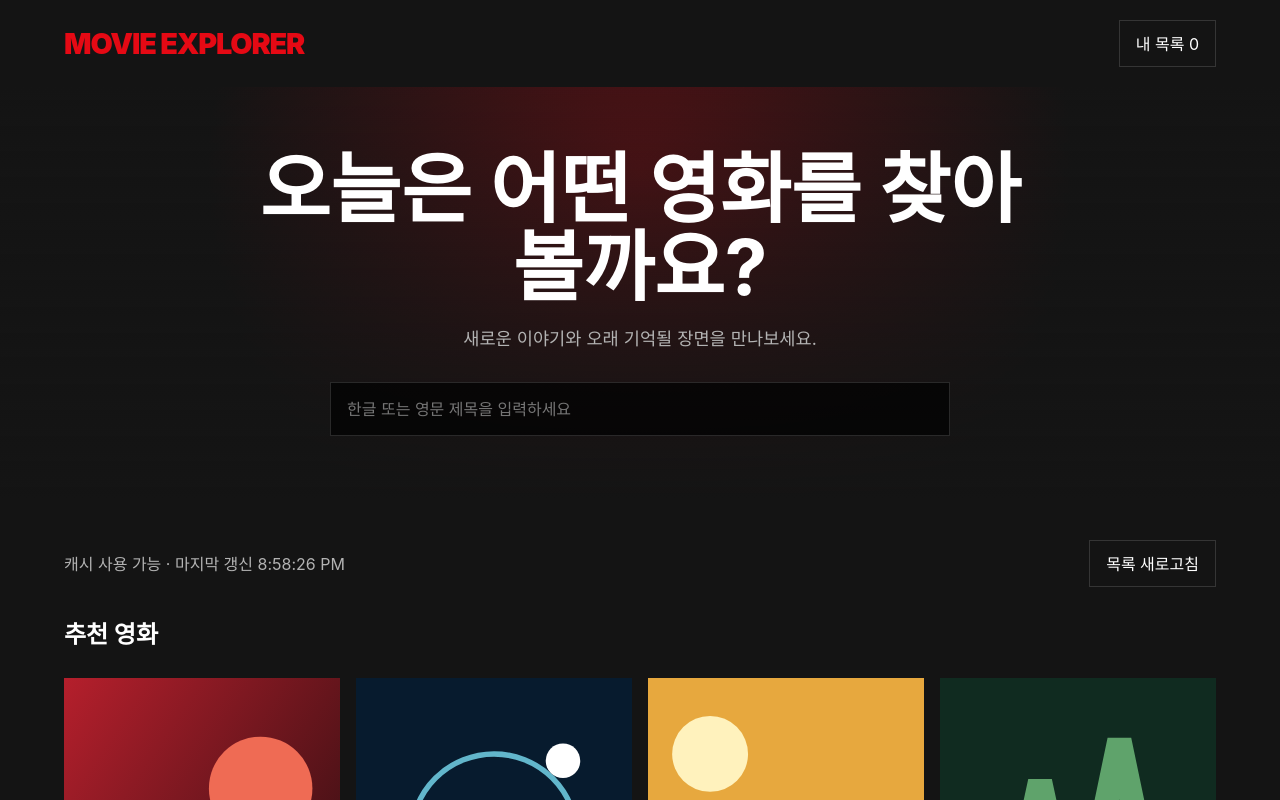
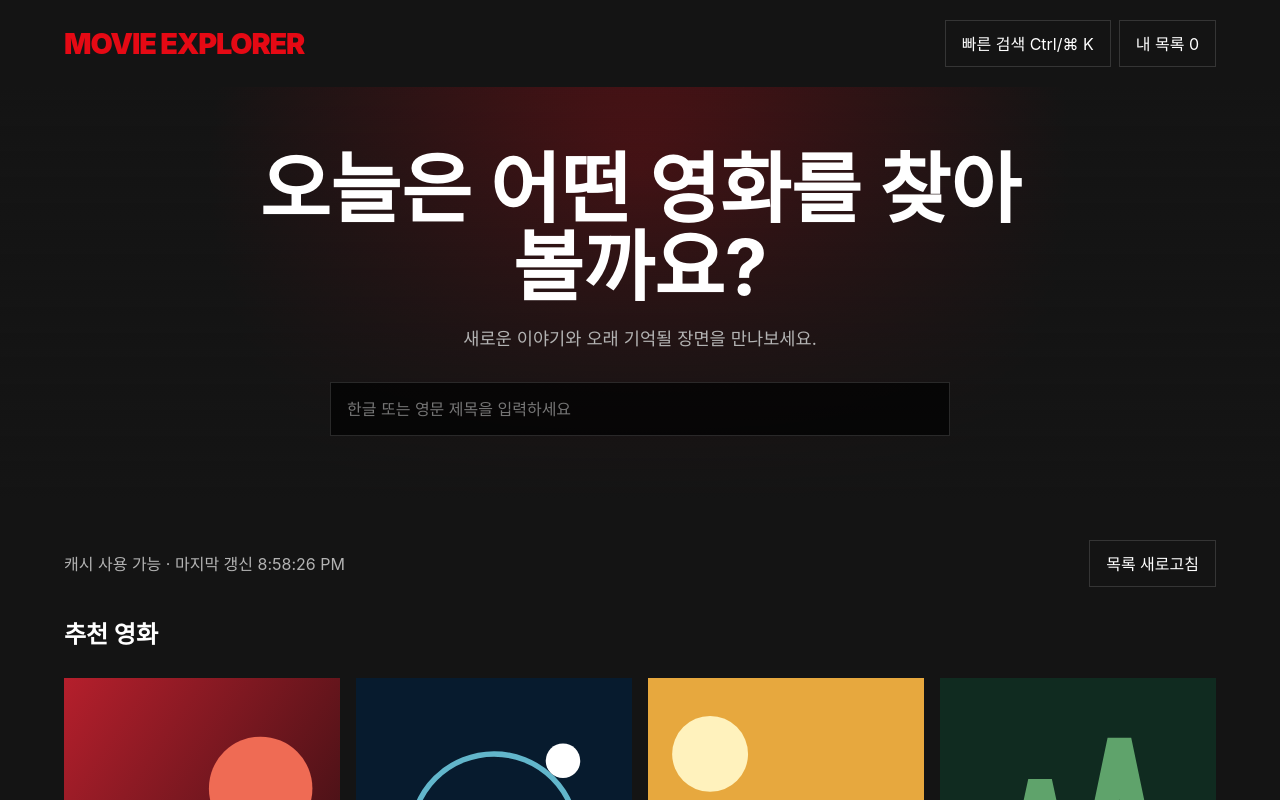
Before and after one commit to kjh9211/dhsms-movie_explorer, a React (Vite) app: page / in a window 1280 px wide. Shown: the top 800 px of the page. Built offline with nearby package versions, Linux system fonts and the light colour scheme.

Commit message:
feat: add keyboard accessible command palette

```diff
--- a/src/App.css
+++ b/src/App.css
@@ -23,6 +23,7 @@
 .sr-only { position:absolute; width:1px; height:1px; padding:0; margin:-1px; overflow:hidden; clip:rect(0,0,0,0); white-space:nowrap; border:0; }
 .detail-page { position:relative; min-height:calc(100vh - 80px); overflow:hidden; }.detail-backdrop { position:absolute; inset:0 0 auto; height:70vh; background-size:cover; background-position:center; opacity:.35; filter:blur(2px); }.detail-content { position:relative; max-width:var(--content-max-width); margin:auto; padding:3rem 5% 6rem; }.back-link { display:inline-block; margin-bottom:2rem; color:white; }.detail-grid { display:grid; grid-template-columns:minmax(220px,350px) 1fr; gap:clamp(2rem,6vw,5rem); align-items:center; }.detail-grid>img { width:100%; aspect-ratio:2/3; object-fit:cover; }.detail-grid h1 { margin:.2rem 0; font-size:clamp(2.5rem,7vw,5.5rem); line-height:1; }.eyebrow,.original-title,.state-note { color:var(--color-text-secondary); }.rating { color:#ffd166; font-weight:700; }.overview { max-width:700px; font-size:1.1rem; line-height:1.8; }.accent-button { display:inline-block; border:0; background:var(--color-accent); color:white; padding:.85rem 1.2rem; font-weight:700; text-decoration:none; cursor:pointer; }.state-note { font-size:.85rem; }.not-found { min-height:70vh; display:grid; place-content:center; justify-items:center; padding:3rem; text-align:center; }.not-found strong { color:var(--color-accent); font-size:clamp(5rem,18vw,11rem); line-height:1; }
 a:focus-visible,button:focus-visible,input:focus-visible { outline:3px solid white; outline-offset:4px; }
+.header-actions{display:flex;gap:.5rem}.command-palette{width:min(620px,90vw);padding:0;border:1px solid var(--color-border);background:#1f1f1f;color:white}.command-palette::backdrop{background:rgba(0,0,0,.75)}.command-panel{position:relative;padding:1.5rem}.command-panel label{display:block;margin-bottom:.5rem}.command-panel input{width:100%;padding:1rem;background:#111;border:1px solid var(--color-border);color:white}.command-panel ul{list-style:none;padding:0}.command-panel li button{width:100%;padding:.8rem;text-align:left;border:0;background:transparent;color:white;cursor:pointer}.command-panel li button:hover{background:#333}.command-panel small{color:var(--color-text-secondary)}.dialog-close{position:absolute;right:.5rem;top:.25rem;border:0;background:transparent;color:white;font-size:1.5rem}
 .save-button{width:100%;border:0;border-top:1px solid var(--color-border);background:#292929;color:white;padding:.7rem;cursor:pointer}.app-header .secondary-button{text-decoration:none}
 .query-status{display:flex;justify-content:space-between;align-items:center;gap:1rem;margin-bottom:1.5rem;color:var(--color-text-secondary)}
 .load-more,.end-message{text-align:center;color:var(--color-text-secondary);padding:2rem}
--- /dev/null
+++ b/src/components/CommandPalette.tsx
@@ -0,0 +1,5 @@
+import { useEffect,useRef,useState } from 'react'
+import { useNavigate } from 'react-router-dom'
+import { useMoviesQuery } from '../hooks/useMoviesQuery'
+interface CommandPaletteProps{open:boolean;onClose:()=>void}
+export function CommandPalette({open,onClose}:CommandPaletteProps){const [search,setSearch]=useState('');const dialogRef=useRef<HTMLDialogElement>(null);const navigate=useNavigate();const query=useMoviesQuery();useEffect(()=>{const dialog=dialogRef.current;if(open&&!dialog?.open)dialog?.showModal();if(!open&&dialog?.open)dialog.close()},[open]);const close=()=>{setSearch('');onClose()};const results=(query.data??[]).filter(movie=>`${movie.title} ${movie.originalTitle}`.toLowerCase().includes(search.toLowerCase())).slice(0,6);return <dialog className="command-palette" ref={dialogRef} onClose={close} onClick={event=>{if(event.target===dialogRef.current)close()}}><div className="command-panel"><button className="dialog-close" onClick={close} aria-label="빠른 검색 닫기">×</button><label htmlFor="quick-search">영화 빠른 검색</label><input id="quick-search" autoFocus value={search} onChange={event=>setSearch(event.target.value)} placeholder="영화 제목을 입력하세요"/>{results.length?<ul>{results.map(movie=><li key={movie.id}><button onClick={()=>{navigate(`/movies/${movie.id}`);close()}}>{movie.title} <small>{movie.originalTitle}</small></button></li>)}</ul>:<p>검색 결과가 없습니다.</p>}</div></dialog>}
--- a/src/components/Header.tsx
+++ b/src/components/Header.tsx
@@ -1,3 +1,4 @@
 import { Link } from 'react-router-dom'
 import { useMyListStore } from '../stores/useMyListStore'
-export function Header(){const count=useMyListStore(state=>state.movies.length);return <header className="app-header"><Link className="logo" to="/">MOVIE EXPLORER</Link><Link className="secondary-button" to="/my-list">내 목록 {count}</Link></header>}
+interface HeaderProps{onOpenSearch:()=>void}
+export function Header({onOpenSearch}:HeaderProps){const count=useMyListStore(state=>state.movies.length);return <header className="app-header"><Link className="logo" to="/">MOVIE EXPLORER</Link><nav className="header-actions"><button className="secondary-button" onClick={onOpenSearch}>빠른 검색 Ctrl/⌘ K</button><Link className="secondary-button" to="/my-list">내 목록 {count}</Link></nav></header>}
--- a/src/components/Layout.tsx
+++ b/src/components/Layout.tsx
@@ -1,4 +1,6 @@
 import type { ReactNode } from 'react'
+import { useEffect,useState } from 'react'
 import { Header } from './Header'
+import { CommandPalette } from './CommandPalette'
 interface LayoutProps { children:ReactNode }
-export function Layout({children}:LayoutProps){return <div><Header/><main>{children}</main></div>}
+export function Layout({children}:LayoutProps){const [open,setOpen]=useState(false);useEffect(()=>{const handleKey=(event:KeyboardEvent)=>{if((event.metaKey||event.ctrlKey)&&event.key.toLowerCase()==='k'){event.preventDefault();setOpen(true)}};window.addEventListener('keydown',handleKey);return()=>window.removeEventListener('keydown',handleKey)},[]);return <div><Header onOpenSearch={()=>setOpen(true)}/><main>{children}</main><CommandPalette open={open} onClose={()=>setOpen(false)}/></div>}
--- /dev/null
+++ b/src/hooks/useMoviesQuery.ts
@@ -0,0 +1,3 @@
+import { useQuery } from '@tanstack/react-query'
+import { fetchMovies } from '../api/movies'
+export function useMoviesQuery(){return useQuery({queryKey:['movies'],queryFn:fetchMovies})}
```
